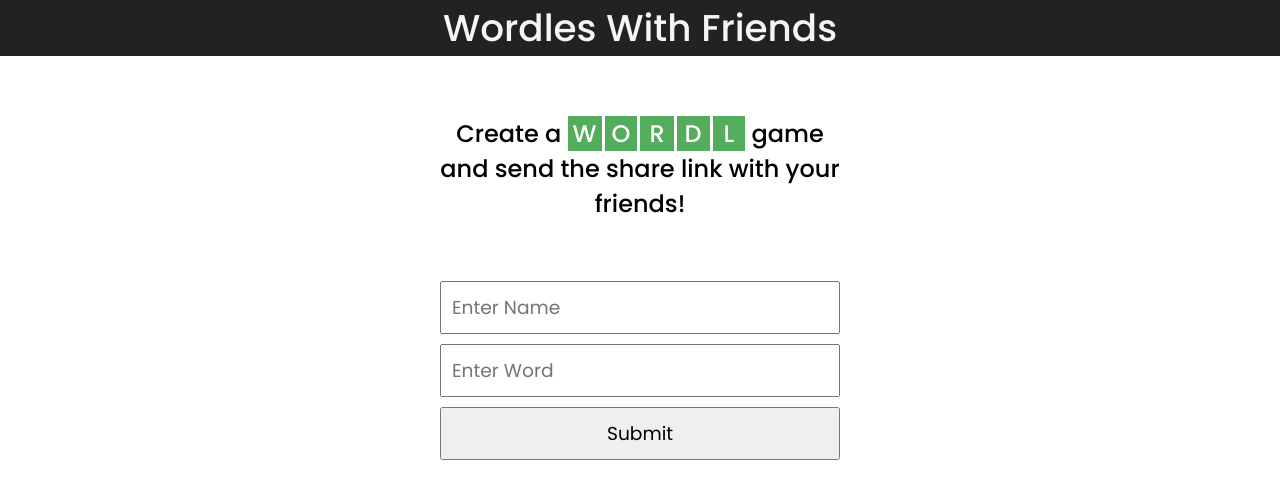
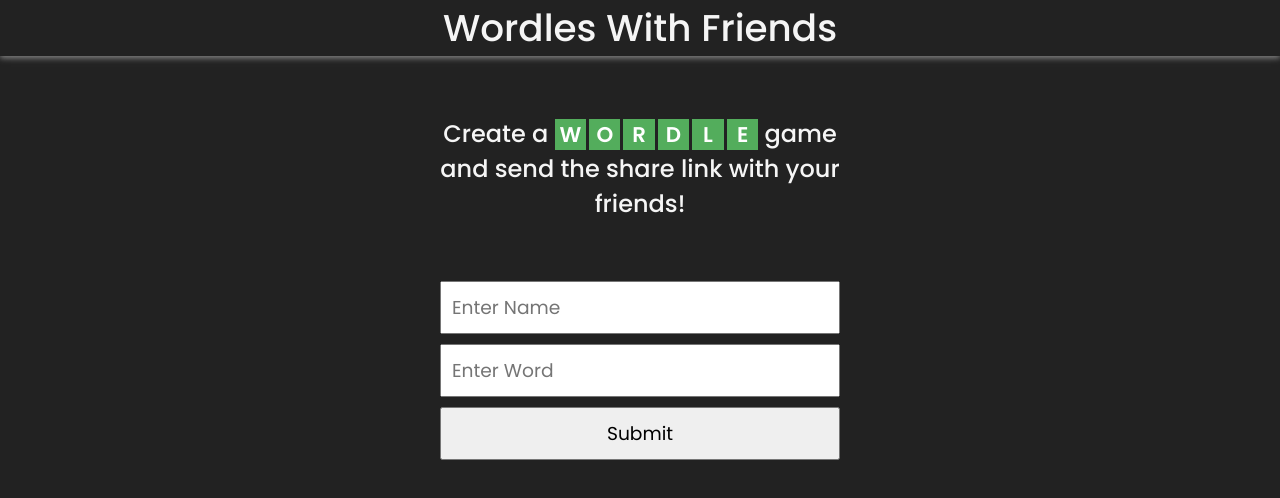
Before and after one commit to martinkenneth/WordleWithFriends, a React (Create React App) app in the folder client/: page / in a window 1280 px wide. Shown: the top 498 px of the page. Built offline with nearby package versions, Linux system fonts and the light colour scheme; the HTML template or start-up script is replaced by a standard one.

Commit message:
retina's r burning, added dark mode

```diff
--- a/client/src/components/CreatorForm.jsx
+++ b/client/src/components/CreatorForm.jsx
@@ -170,6 +170,7 @@ const CreatorForm = () => {
                         <span style={{ padding: "0px 9px" }}>R</span>
                         <span style={{ padding: "0px 8px" }}>D</span>
                         <span style={{ padding: "0px 11px" }}>L</span>
+                        <span style={{ padding: "0px 10px" }}>E</span>
                     </a>{" "}
                     game and send the share link with your friends!
                 </p>
--- a/client/src/components/CreatorForm.module.css
+++ b/client/src/components/CreatorForm.module.css
@@ -6,10 +6,11 @@
 }
 
 .creatorForm > div {
-    font-size: 18pt;
     font-weight: 500;
     text-align: center;
     padding: 60px 0px;
+    font-size: 18pt;
+    color: whitesmoke;
 }
 .creatorForm a {
     display: inline-flex;
@@ -17,13 +18,13 @@
     width: min-content;
     text-decoration: none;
     color: rgb(255, 255, 255);
-    flex-shrink: max;
-    /* flex: 1 1 0px; */
 }
 
-.creatorForm a span {
+.creatorForm span {
     /* padding: 2px; */
     background-color: #53ad5c;
+    font-size: 16pt;
+    font-weight: 600;
     /* margin-right: 3px; */
 }
 .creatorForm > form {
--- a/client/src/components/Header.module.css
+++ b/client/src/components/Header.module.css
@@ -6,6 +6,7 @@
     align-items: center;
     font-weight: 500;
     font-size: 28pt;
+    box-shadow: 0px 2px 6px rgb(136, 136, 136);
     /* font-style: italic; */
 }
 
--- a/client/src/components/Leaderboard.module.css
+++ b/client/src/components/Leaderboard.module.css
@@ -2,11 +2,12 @@
     /* background-color: aqua; */
     margin-top: 50px;
     width: 450px;
+    color: white;
 }
 .Leaderboard p {
     font-size: 20pt;
     font-weight: 900px;
-    border-bottom: 2px solid black;
+    border-bottom: 2px solid rgb(255, 255, 255);
 }
 
 .Leaderboard > table {
--- a/client/src/index.css
+++ b/client/src/index.css
@@ -11,6 +11,7 @@ body {
         "Helvetica Neue", sans-serif;
     -webkit-font-smoothing: antialiased;
     -moz-osx-font-smoothing: grayscale;
+    background-color: #222222;
 }
 
 code {
```
